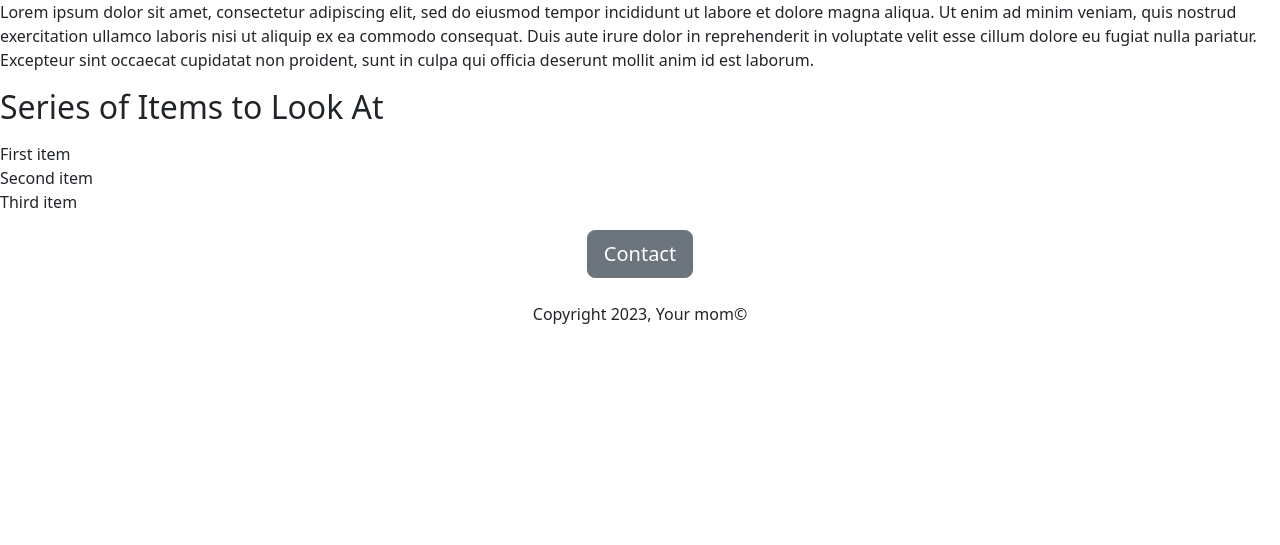
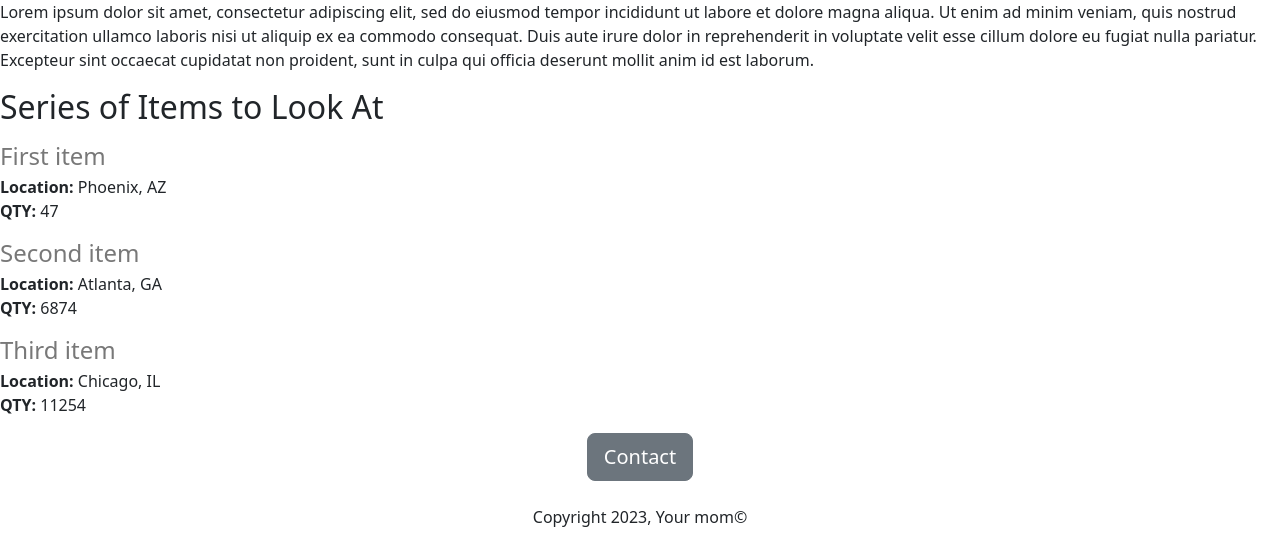
Before and after one commit to mrjohnson1024/flask_app_v1, a Flask app: page / in a window 1280 px wide. Shown: the part 416-961 px from the top of the page. Before the commit the page ends 740 px from the top, so only its background shows below. Run offline with Flask 3, Linux system fonts and the light colour scheme.

Commit message:
minor html spacing and style changes

```diff
--- a/templates/home.html
+++ b/templates/home.html
@@ -22,7 +22,15 @@
     <h2>Series of Items to Look At</h2>
     <p>
       {% for item in items %}
-        <div>{{item['name']}}</div>
+        <div style="margin-bottom:16px">
+          <h4 style="color:rgb(120,120,120); margin-bottom:4px">{{item['name']}}</h4>
+          <div>
+            <b>Location:</b> {{item['location']}}
+          </div>
+          <div>
+            <b>QTY:</b> {{item['qty']}}
+          </div>
+        </div>
       {% endfor %}
     </p>
       <div class="text-center">
```
